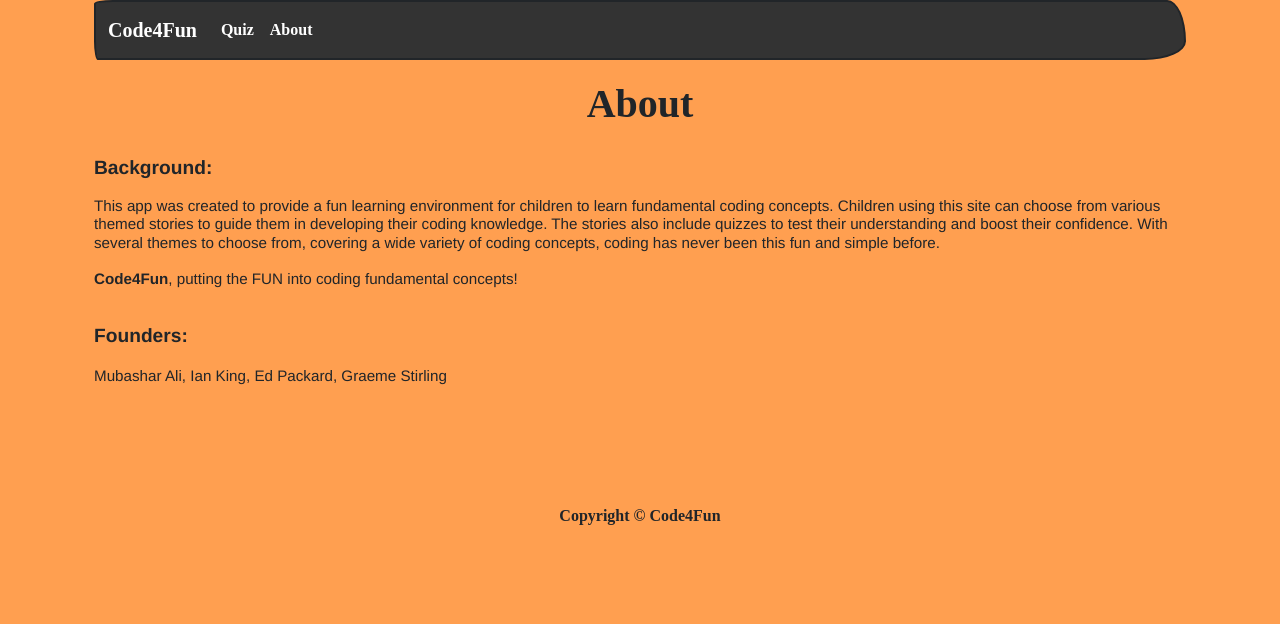
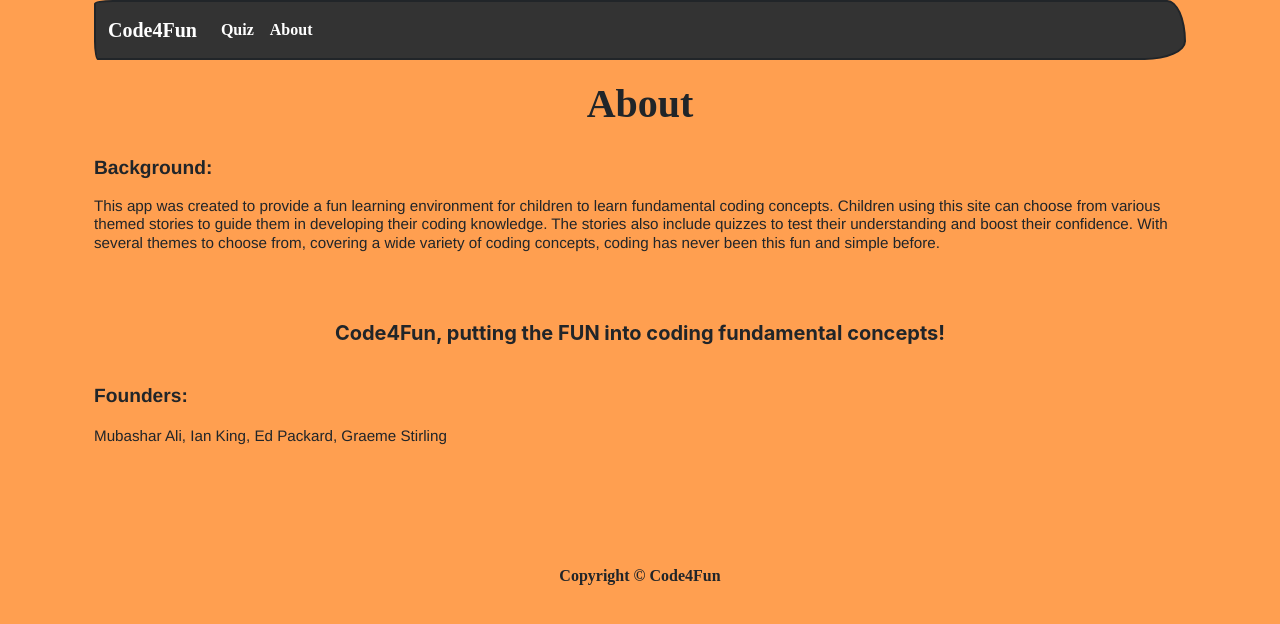
Before and after one commit to moby-codes/makers-final-project, a React (Create React App) app in the folder client/: page /about in a window 1280 px wide. Shown: the top 624 px of the page. Built offline with nearby package versions, Linux system fonts and the light colour scheme; a web font is replaced by a local one.

Commit message:
added quote to about us page with padding

```diff
--- a/client/src/components/About.jsx
+++ b/client/src/components/About.jsx
@@ -16,10 +16,17 @@ export const About = () => {
         <p>
           <h3 data-testid="aboutDetails" id="about-page-non-title"> This app was created to provide a fun learning environment for children to learn fundamental coding concepts.
           Children using this site can choose from various themed stories to guide them in developing their coding knowledge. The stories also include quizzes to test their understanding and boost their confidence. With several themes to choose from, covering a wide variety of coding concepts, coding has never been this fun and simple before.</h3>
-          <h3 id="about-page-non-title"><strong>Code4Fun</strong>, putting the FUN into coding fundamental concepts!</h3>
         </p>
       </Container>
     </div>
+
+      <div className="aboutusquote"> </div>
+      <figure class="text-center">
+        <blockquote class="blockquote">
+          <p class="mb-0">Code4Fun, putting the FUN into coding fundamental concepts!</p>
+        </blockquote>
+      </figure>
+
 
       <div className="founders">
         <Container>
--- a/client/src/stylesheet.css
+++ b/client/src/stylesheet.css
@@ -155,3 +155,7 @@ body {
 .founders {
   padding-bottom: 100px;
 }
+
+.aboutusquote {
+  padding-top: 50px;
+}
```
